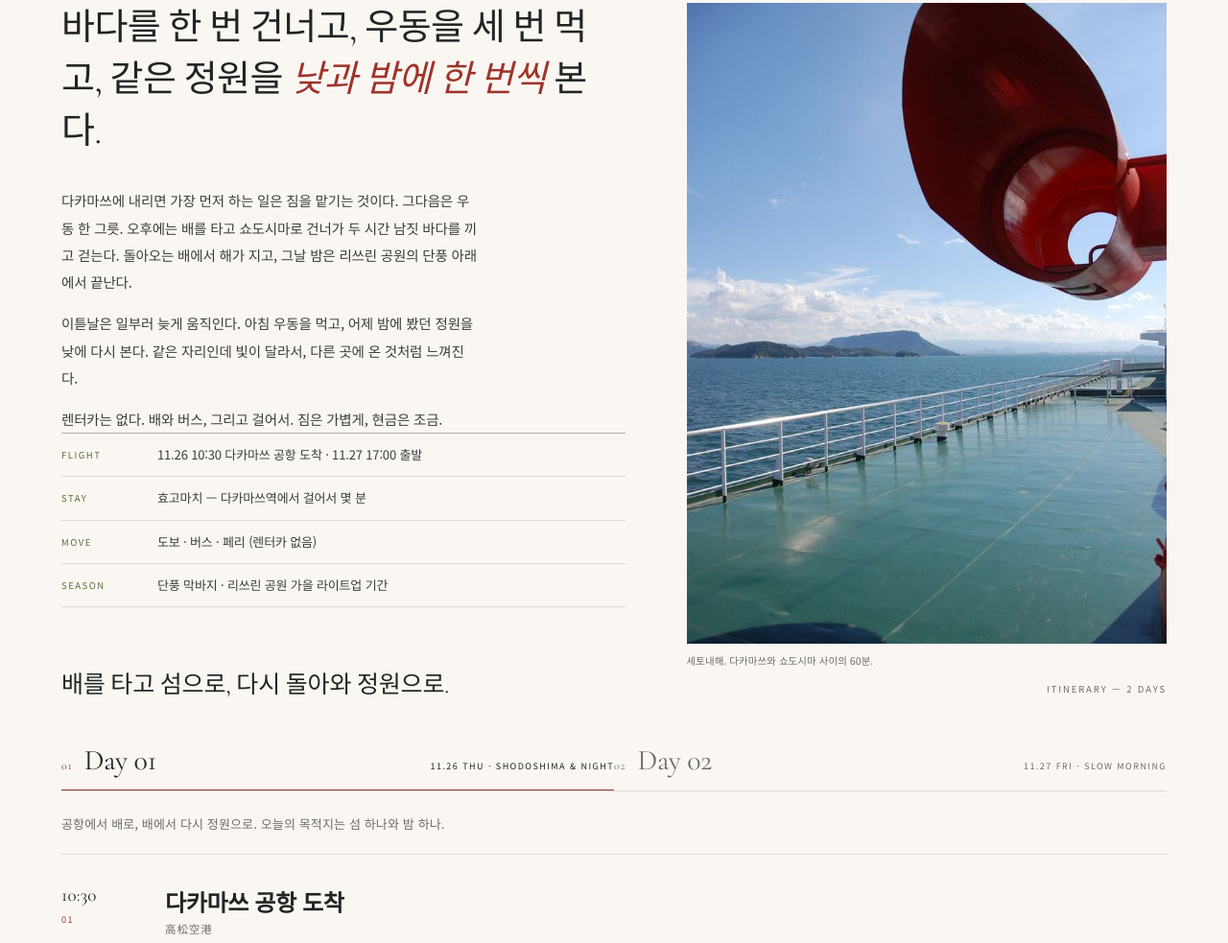
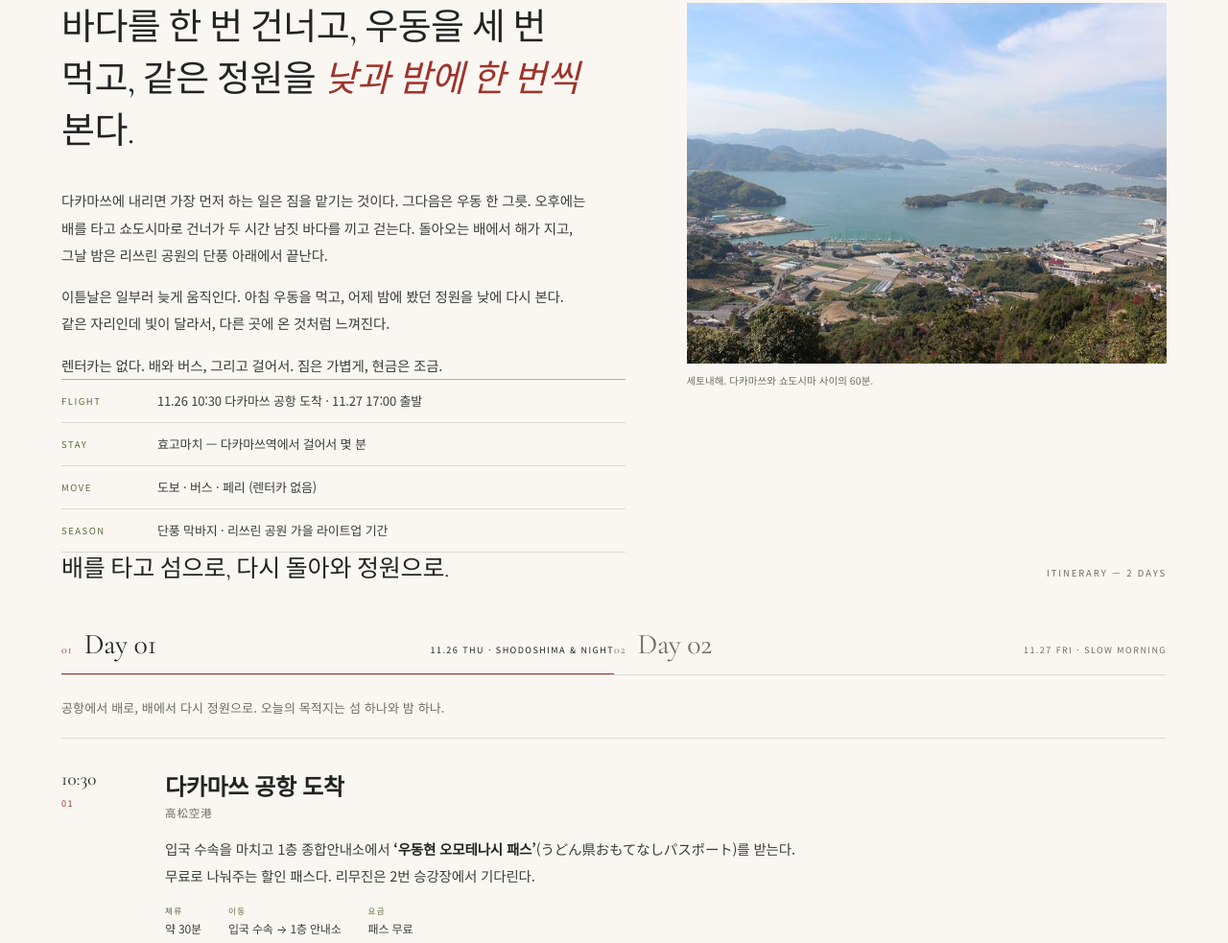
Before and after one commit to kmj562888/-, a plain HTML site: page index.html in a window 1280 px wide. Shown: the part 1156-2139 px from the top of the page at 96% size. Drawn offline with nearby package versions, Linux system fonts and the light colour scheme; a web font is replaced by a local one.

Commit message:
프롤로그 사진 교체, 한국어 줄바꿈·타이포 조정

```diff
--- a/assets/style.css
+++ b/assets/style.css
@@ -40,6 +40,8 @@ body{
   font-size:16px;
   line-height:1.8;
   letter-spacing:-.01em;
+  word-break:keep-all;
+  overflow-wrap:break-word;
   -webkit-font-smoothing:antialiased;
   text-rendering:optimizeLegibility;
   overflow-x:hidden;
@@ -70,7 +72,7 @@ button{cursor:pointer}
   display:flex;align-items:center;justify-content:space-between;gap:20px;
   padding-block:10px;
 }
-.brand{display:flex;align-items:baseline;gap:7px;line-height:1;flex:none}
+.brand{display:flex;align-items:baseline;gap:3px;line-height:1;flex:none}
 .brand .ji{font-family:var(--serif);font-style:italic;font-weight:400;font-size:27px;letter-spacing:-.02em}
 .brand .ko{font-size:13px;letter-spacing:.01em}
 .brand:hover .ji{color:var(--red)}
@@ -134,6 +136,7 @@ button{cursor:pointer}
   font-size:10.5px;line-height:2.1;letter-spacing:.13em;text-transform:uppercase;
   color:rgba(251,248,242,.9);
 }
+.hero-meta span{display:block}
 .hero-meta b{display:block;font-family:var(--serif);font-size:15px;letter-spacing:.05em;font-weight:500;margin-bottom:2px}
 .hero-scroll{
   position:relative;z-index:2;width:var(--w);margin:0 auto;
@@ -182,7 +185,7 @@ button{cursor:pointer}
   color:var(--ink);
 }
 .lede em{font-style:italic;color:var(--red)}
-.prose p{margin:0 0 15px;font-size:14.5px;line-height:1.95;color:var(--body);max-width:54ch}
+.prose p{margin:0 0 15px;font-size:14.5px;line-height:1.95;color:var(--body);max-width:38em}
 .prose p:last-child{margin-bottom:0}
 .factlist{margin:0;border-top:1px solid var(--line-strong)}
 .factlist > div{display:grid;grid-template-columns:86px minmax(0,1fr);gap:14px;padding:11px 0;border-bottom:1px solid var(--line)}
@@ -193,7 +196,7 @@ button{cursor:pointer}
 .factlist dd{margin:0;font-size:13px;line-height:1.7;color:var(--body)}
 
 .prologue-fig{margin:0}
-.prologue-fig .frame{aspect-ratio:3/4;overflow:hidden;background:var(--cream)}
+.prologue-fig .frame{aspect-ratio:4/3;overflow:hidden;background:var(--cream)}
 .prologue-fig img{width:100%;height:100%;object-fit:cover}
 figcaption{font-size:10.5px;line-height:1.65;color:var(--muted);margin-top:9px;letter-spacing:.005em}
 
@@ -252,7 +255,8 @@ figcaption{font-size:10.5px;line-height:1.65;color:var(--muted);margin-top:9px;l
   display:block;margin:0 0 12px;
   font-family:var(--ja);font-size:11.5px;letter-spacing:.08em;color:var(--muted);
 }
-.stop .desc{margin:0 0 14px;font-size:14px;line-height:1.92;color:var(--body);max-width:48ch}
+.stop .desc{margin:0 0 14px;font-size:14.5px;line-height:1.95;color:var(--body);max-width:40em}
+.stop--text .desc{max-width:46em}
 .stop .desc strong{font-weight:600;color:var(--ink)}
 .facts{display:flex;flex-wrap:wrap;gap:9px 28px;margin:0 0 13px}
 .facts > div{min-width:0}
@@ -348,7 +352,7 @@ figcaption{font-size:10.5px;line-height:1.65;color:var(--muted);margin-top:9px;l
 .food-body{min-width:0}
 .food h3{margin:0 0 2px;font-size:clamp(17px,1.9vw,22px);font-weight:600;line-height:1.4}
 .food .ja{display:block;margin:0 0 10px;font-family:var(--ja);font-size:11px;letter-spacing:.08em;color:var(--muted)}
-.food .desc{margin:0 0 10px;font-size:13.5px;line-height:1.9;color:var(--body);max-width:50ch}
+.food .desc{margin:0 0 10px;font-size:13.5px;line-height:1.9;color:var(--body);max-width:40em}
 .food .facts{margin-bottom:10px}
 
 /* ---------- daily kit ---------- */
--- a/index.html
+++ b/index.html
@@ -96,10 +96,10 @@
         </div>
         <figure class="prologue-fig reveal">
           <div class="frame">
-            <img src="images/seto-islands.jpg"
-                 srcset="images/seto-islands-700.jpg 700w, images/seto-islands.jpg 1000w"
-                 sizes="(max-width:860px) 90vw, 420px" width="1000" height="1494" loading="lazy" decoding="async"
-                 alt="배 위에서 바라본 세토내해. 섬들이 겹겹이 이어지고 그 사이로 바다가 길게 늘어져 있다.">
+            <img src="images/seto-inland-sea.jpg"
+                 srcset="images/seto-inland-sea-700.jpg 700w, images/seto-inland-sea.jpg 1400w"
+                 sizes="(max-width:860px) 90vw, 460px" width="1400" height="933" loading="lazy" decoding="async"
+                 alt="높은 곳에서 내려다본 세토내해. 섬들 사이로 바다가 길게 이어지고 해안에 마을이 모여 있다.">
           </div>
           <figcaption>세토내해. 다카마쓰와 쇼도시마 사이의 60분.</figcaption>
         </figure>
@@ -908,7 +908,7 @@
       <details class="credits">
         <summary>Photo credits — 15 photographs</summary>
         <ul>
-          <li><a href="https://commons.wikimedia.org/wiki/File:Islands_in_the_Seto_Inland_Sea_(6453371577).jpg" target="_blank" rel="noopener noreferrer">Islands in the Seto Inland Sea</a> — Maarten Heerlien <span class="lic">CC BY 2.0</span></li>
+          <li><a href="https://commons.wikimedia.org/wiki/File:Seto_Inland_Sea_view.jpg" target="_blank" rel="noopener noreferrer">Seto Inland Sea view</a> — Japanexperterna.se <span class="lic">CC BY-SA 3.0</span></li>
           <li><a href="https://commons.wikimedia.org/wiki/File:Angel_Road_Shodoshima_Japan.jpg" target="_blank" rel="noopener noreferrer">Angel Road, Shōdoshima</a> — eWikiLearner <span class="lic">CC BY-SA 4.0</span></li>
           <li><a href="https://commons.wikimedia.org/wiki/File:Angel_Road_Shodo_Island_Japan01s3.jpg" target="_blank" rel="noopener noreferrer">Angel Road, Shōdoshima (sand path)</a> — 663highland <span class="lic">CC BY 2.5</span></li>
           <li><a href="https://commons.wikimedia.org/wiki/File:Shodoshima_ferry_Olive_marine_(2020)_at_takamatsu_port.jpg" target="_blank" rel="noopener noreferrer">Olive Marine at Takamatsu Port</a> — Spaceaero2 <span class="lic">CC BY-SA 4.0</span></li>
```
Also changed, not shown: images/seto-inland-sea-700.jpg (added), images/seto-inland-sea.jpg (added), images/seto-islands-700.jpg (deleted), images/seto-islands.jpg (deleted).
